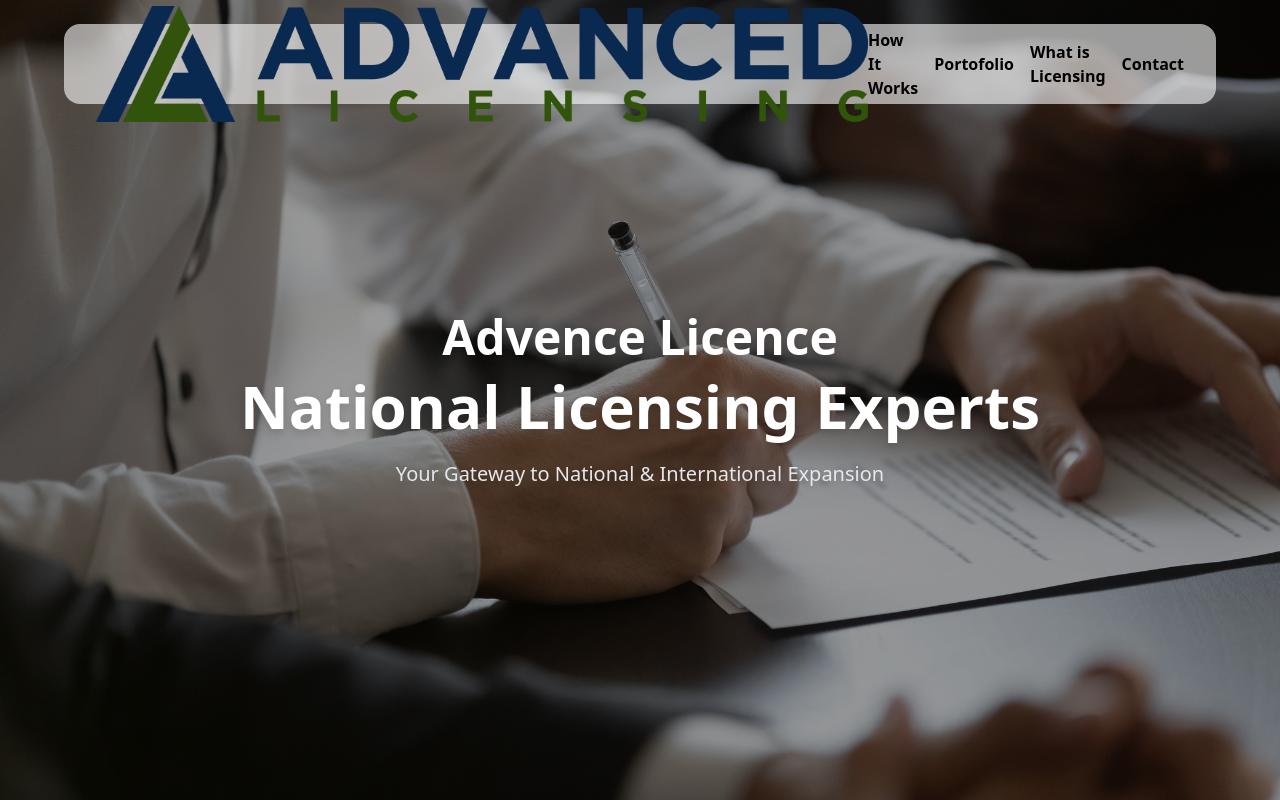
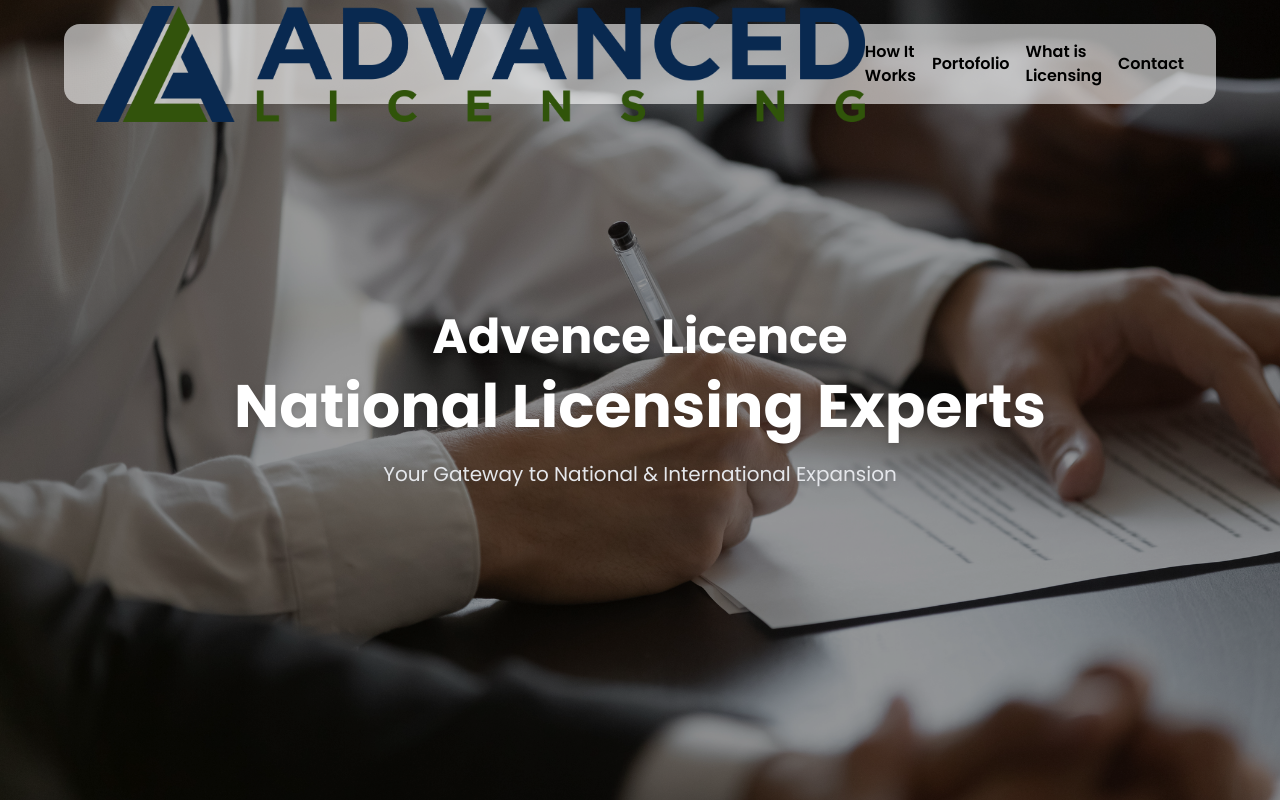
Before and after one commit to Firosmalik000/advence-licence, a Next.js app: page / in a window 1280 px wide. Shown: the top 800 px of the page. Built offline with nearby package versions, Linux system fonts and the light colour scheme.

Commit message:
Update globals.css

```diff
--- a/src/app/globals.css
+++ b/src/app/globals.css
@@ -1,12 +1,15 @@
-@import "tailwindcss";
-@import "tw-animate-css";
+@import url('https://fonts.googleapis.com/css2?family=Poppins:wght@400;600;700&display=swap');
+
+@import 'tailwindcss';
+@import 'tw-animate-css';
 
 @custom-variant dark (&:is(.dark *));
 
 @theme inline {
   --color-background: var(--background);
   --color-foreground: var(--foreground);
-  --font-sans: var(--font-geist-sans);
+  --font-sans: 'Poppins', sans-serif;
+  --font-display: 'Poppins', sans-serif;
   --font-mono: var(--font-geist-mono);
   --color-sidebar-ring: var(--sidebar-ring);
   --color-sidebar-border: var(--sidebar-border);
```
